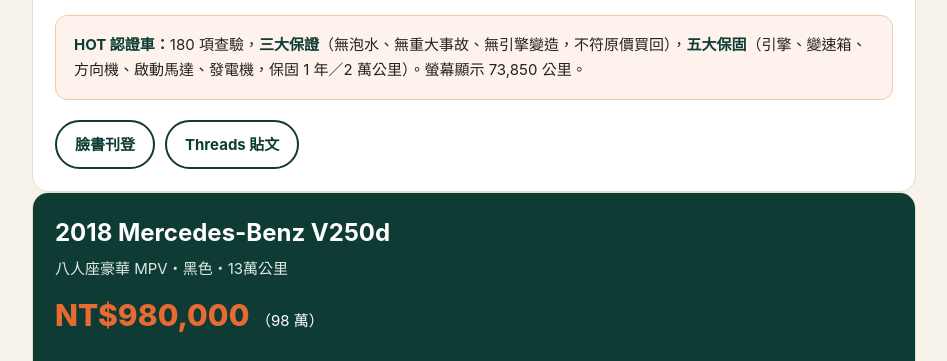
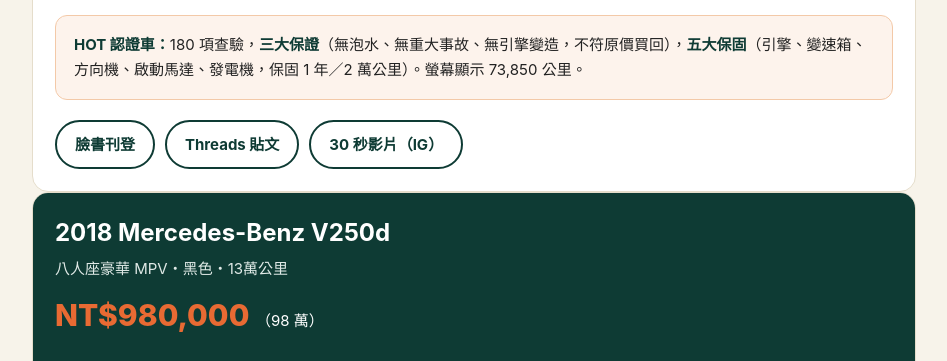
Before and after one commit to lifebc143/taichung-used-cars, a plain HTML site: page index.html in a window 1280 px wide. Shown: the part 1084-1445 px from the top of the page, without its empty margins (166-1113 px from the left). Drawn offline with Linux system fonts and the light colour scheme.

Commit message:
Add Model X IG Reel link (DgEn5rDDlZm)

```diff
--- a/index.html
+++ b/index.html
@@ -152,6 +152,7 @@
       <div class="links">
         <a href="https://www.facebook.com/marketplace/item/1099613089580955" target="_blank" rel="noopener">臉書刊登</a>
         <a href="https://www.threads.com/@ammolitelife/post/DgEmrhuDt7E" target="_blank" rel="noopener">Threads 貼文</a>
+        <a href="https://www.instagram.com/reel/DgEn5rDDlZm/" target="_blank" rel="noopener">30 秒影片（IG）</a>
       </div>
     </div>
   </article>
```
